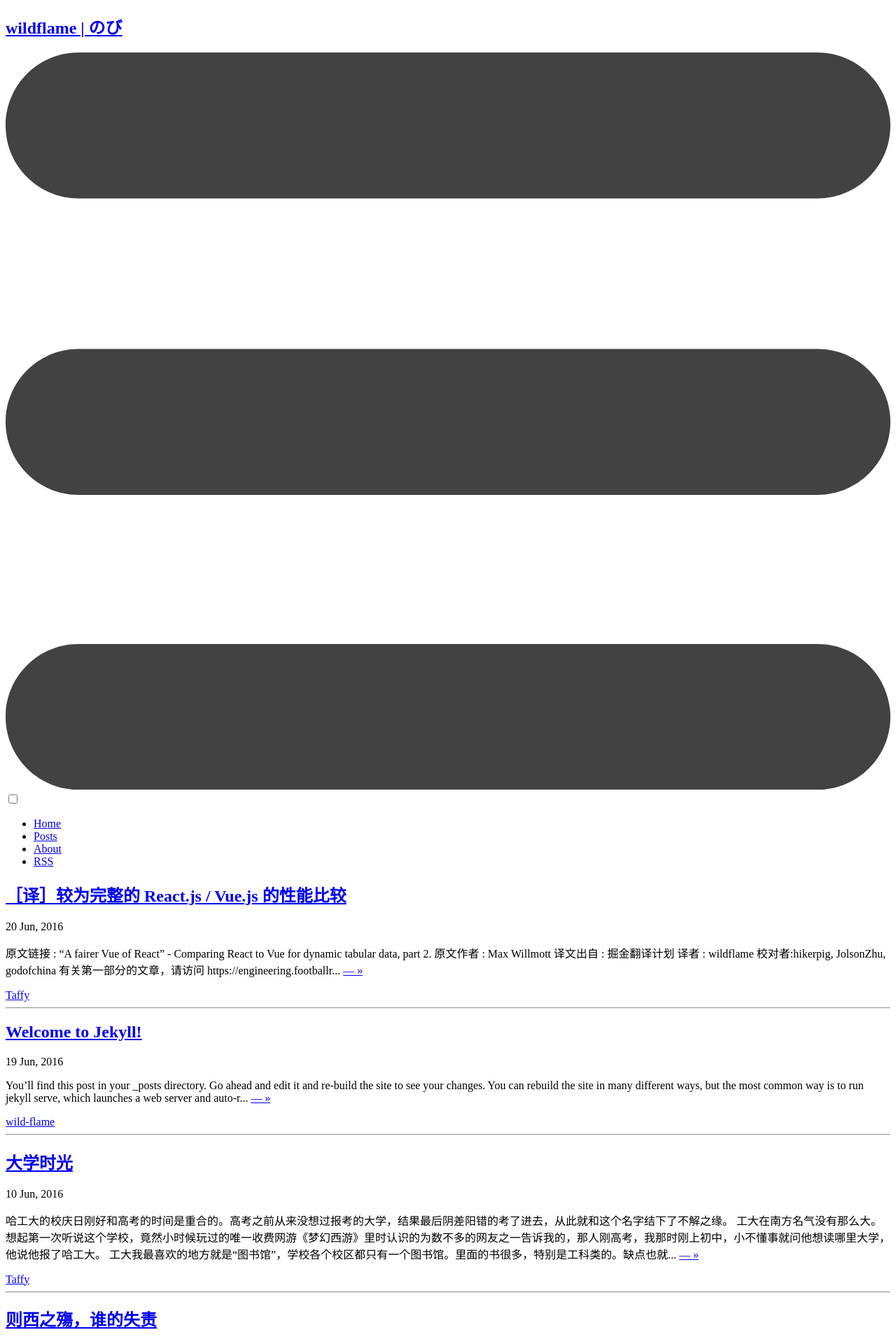
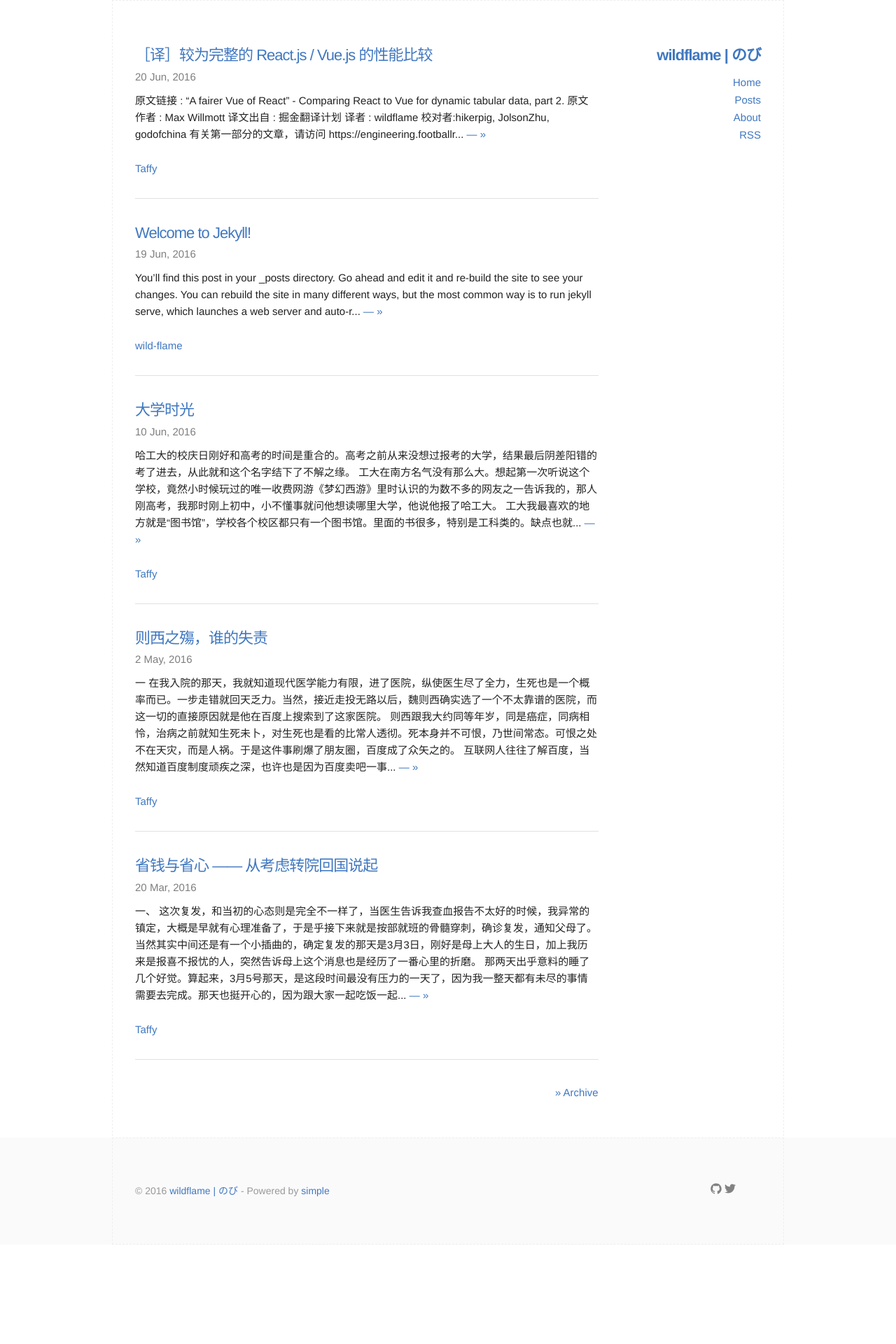
Before and after one commit to wild-flame/jekyll-simple, a Jekyll site: the page built from index.html, in a window 1280 px wide. Shown: the top 1920 px of the page at 70% size. Built offline with Jekyll 4.4.1, drawn with Linux system fonts in a browser that asks for light colours; after the commit the page ends 1778 px from its top, so only the background shows below that.

Commit message:
update some style

```diff
--- a/_config.yml
+++ b/_config.yml
@@ -12,7 +12,7 @@ description: > # this means to ignore newlines until "baseurl:"
   Write an awesome description for your new site here. You can edit this
   line in _config.yml. It will appear in your document head meta (for
   Google search results) and in your feed.xml site description.
-baseurl: "jekyll-simple" # the subpath of your site, e.g. /blog
+baseurl: "/jekyll-simple" # the subpath of your site, e.g. /blog
 url: "http://wildflame.me" # the base hostname & protocol for your site
 twitter_username: Taffyer
 github_username: wild-flame
```
